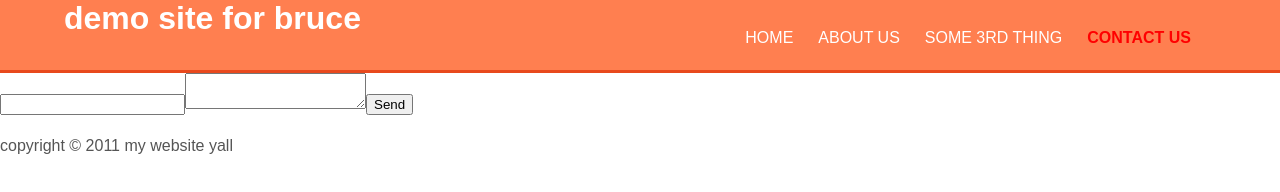
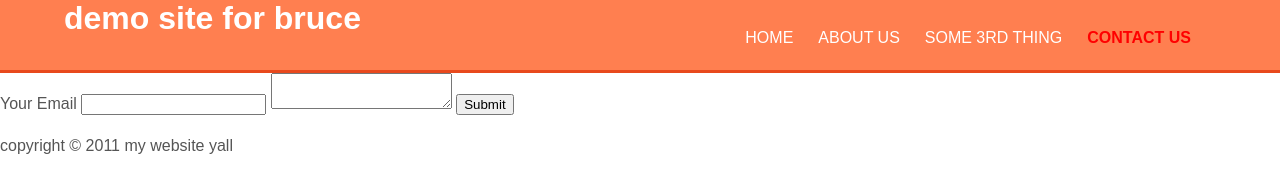
Before and after one commit to githubdemomazz/brucedemo1, a plain HTML site: page contactus.html in a window 1280 px wide. Drawn offline with Linux system fonts and the light colour scheme.

Commit message:
formsprree 3

```diff
--- a/contactus.html
+++ b/contactus.html
@@ -29,7 +29,13 @@
 <section></section>
 <section>
 	<!--<a href="mailto:me@me.com">email me here!</a>-->
-<form action="http://formspree.io/mazzucca12s@gmail.com" method="post"><input type="email" name="_replyto"><textarea   name="body"></textarea><input type="submit" value="Send"></form>
+<form action="https://formspree.io/f/{form_id}" method="post">
+  <label for="email">Your Email</label>
+  <input name="Email" id="email" type="email">
+  <textarea   name="body"></textarea>
+  <button type="submit">Submit</button>
+</form>
+<!--<form action="http://formspree.io/mazzucca12@gmail.com" method="post"><input type="email" name="_replyto"><textarea   name="body"></textarea><input type="submit" value="Send"></form>-->
 </section>
 <aside></aside>
 <footer id="footmain">
```
